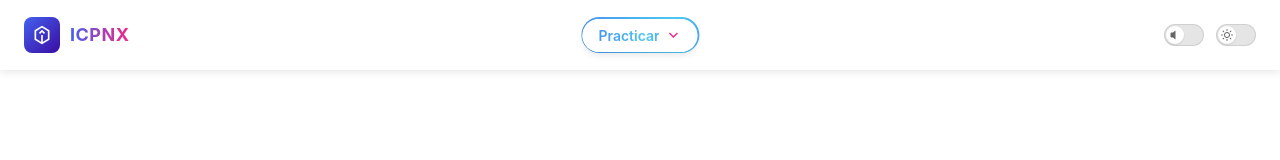
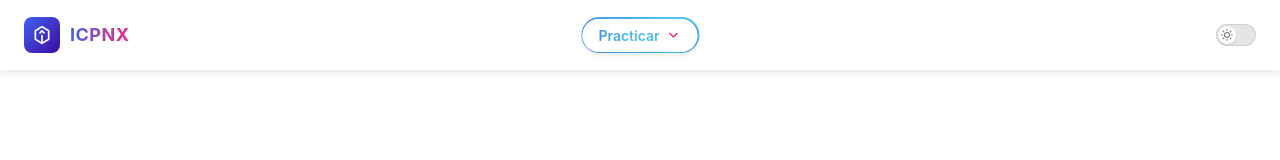
Before and after one commit to ndyanx/irregular-verbs-web-vue, a Vue app: page / in a window 1280 px wide. Shown: the top 160 px of the page. Built offline with nearby package versions, Linux system fonts and the light colour scheme.

Commit message:
202506081738

```diff
--- a/src/components/NavBar.vue
+++ b/src/components/NavBar.vue
@@ -38,7 +38,7 @@
 
       <div class="controls-container">
         <button
-          v-if="$route.path !== '/audio'"
+          v-if="$route.path === '/verbs'"
           id="toggle-sound"
           class="vt-switch vt-switch-sound"
           type="button"
@@ -145,7 +145,7 @@
         </button>
 
         <div class="mobile-menu-content">
-          <div class="mobile-control-item" v-if="$route.path !== '/audio'">
+          <div class="mobile-control-item" v-if="$route.path === '/verbs'">
             <span class="mobile-control-label">Sonido</span>
             <button
               id="toggle-sound-mobile"
```
